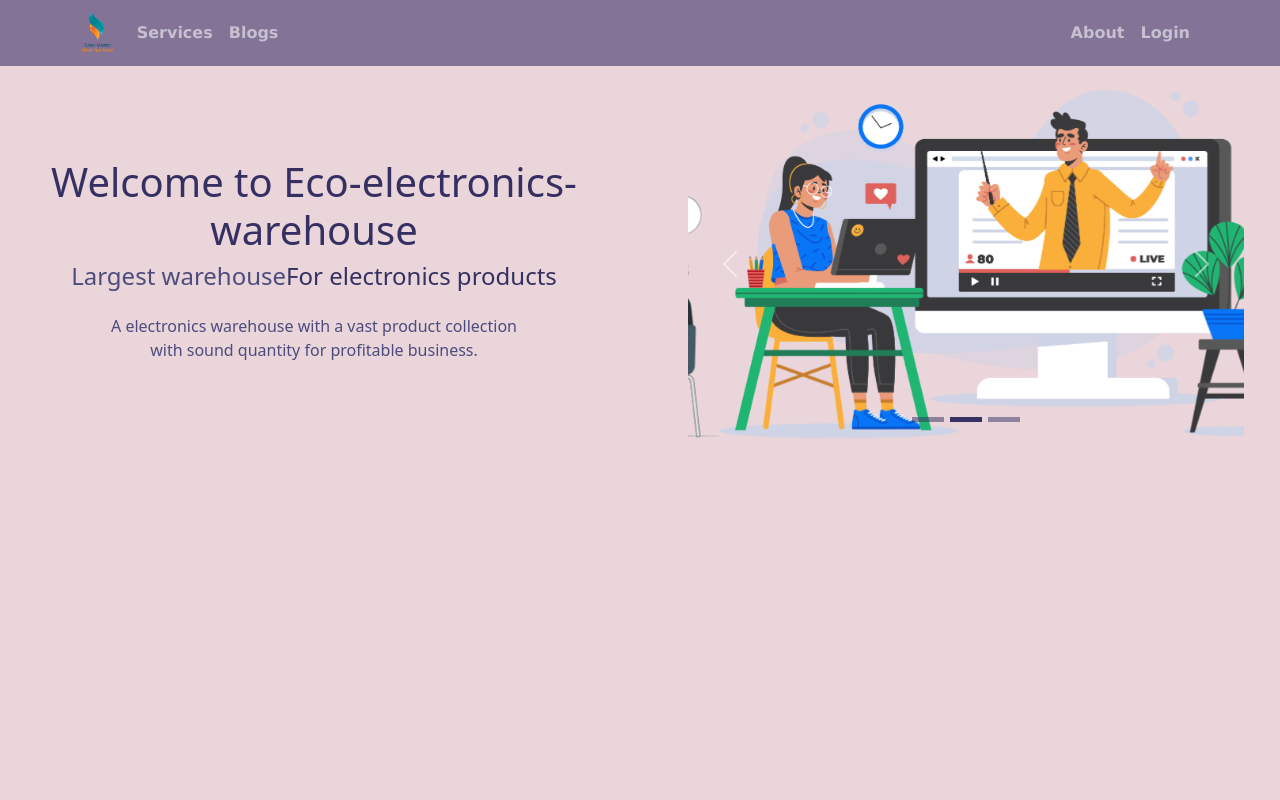
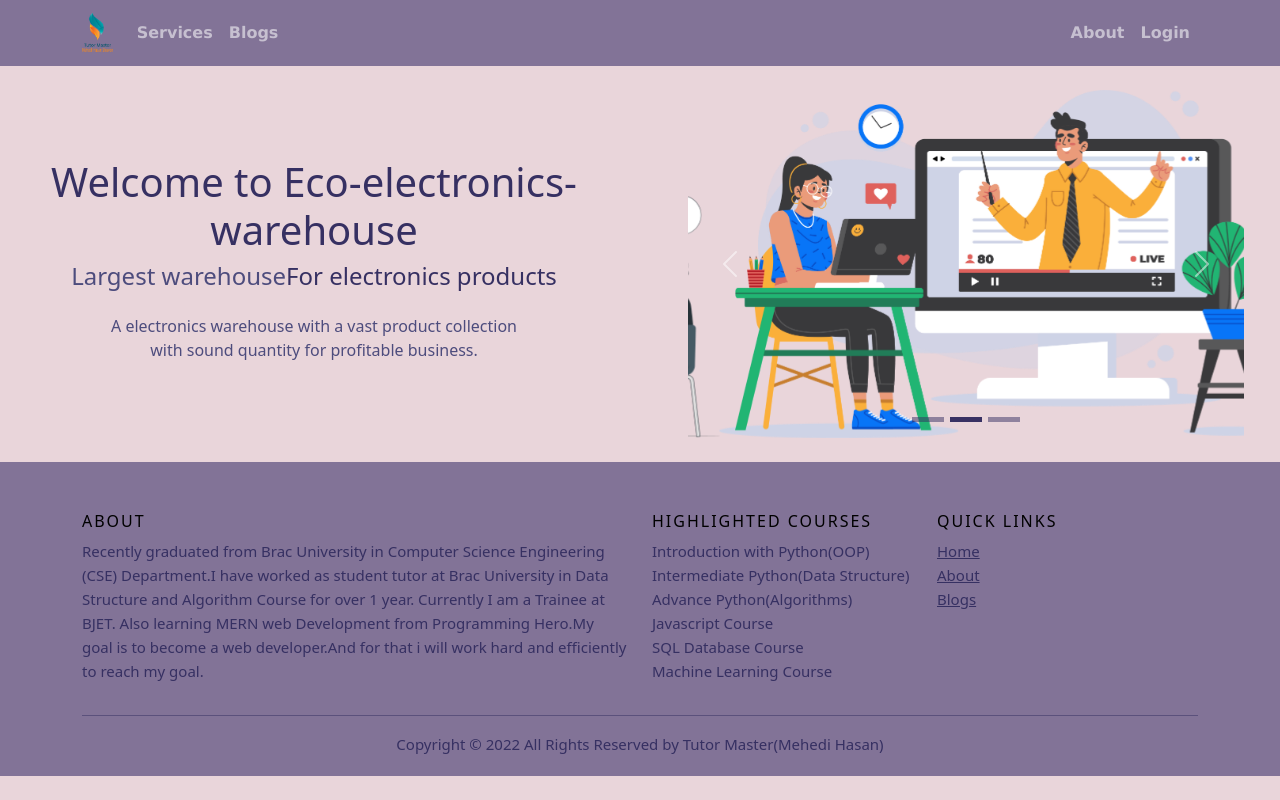
Before and after one commit to mehedi-hasan-shuvon/assignment-11-client-side, a React (Create React App) app: page / in a window 1280 px wide. Built offline with nearby package versions, Linux system fonts and the light colour scheme; no server answers.

Commit message:
added footer and fontawsome

```diff
--- a/package.json
+++ b/package.json
@@ -3,6 +3,9 @@
   "version": "0.1.0",
   "private": true,
   "dependencies": {
+    "@fortawesome/fontawesome-svg-core": "^6.1.1",
+    "@fortawesome/free-solid-svg-icons": "^6.1.1",
+    "@fortawesome/react-fontawesome": "^0.1.18",
     "@testing-library/jest-dom": "^5.16.4",
     "@testing-library/react": "^13.2.0",
     "@testing-library/user-event": "^13.5.0",
--- a/src/App.js
+++ b/src/App.js
@@ -8,6 +8,7 @@
 import NotFound from './Pages/Shared/NotFound/NotFound';
 import Login from './Pages/Login/Login/Login';
 import Register from './Pages/Login/Register/Register';
+import Footer from './Pages/Shared/Footer/Footer';
 
 
 function App() {
@@ -28,6 +29,7 @@
 
         <Route path='*' element={<NotFound></NotFound>}></Route>
       </Routes>
+      <Footer></Footer>
     </div>
   );
 }
--- /dev/null
+++ b/src/Pages/Shared/Footer/Footer.css
@@ -0,0 +1,178 @@
+.footer {
+    /* position: fixed; */
+    padding: 10px 10px 0px 10px;
+    bottom: 0;
+    width: 100%;
+    margin-top: -50px;
+    /* Height of the footer*/
+    height: 30px !important;
+    background-color: #827397;
+    color: white;
+
+}
+
+.site-footer {
+    background-color: #827397;
+    padding: 45px 0 20px;
+    font-size: 15px;
+    line-height: 24px;
+    color: #363062;
+}
+
+.site-footer hr {
+    border-top-color: #bbb;
+    opacity: 0.5
+}
+
+.site-footer hr.small {
+    margin: 20px 0
+}
+
+.site-footer h6 {
+    color: black;
+    font-size: 16px;
+    text-transform: uppercase;
+    margin-top: 5px;
+    letter-spacing: 2px
+}
+
+.site-footer a {
+    color: #737373;
+}
+
+.site-footer a:hover {
+    color: #3366cc;
+    text-decoration: none;
+}
+
+.footer-links {
+    padding-left: 0;
+    list-style: none
+}
+
+.footer-links li {
+    display: block
+}
+
+.footer-links a {
+    color: #363062;
+}
+
+.footer-links a:active,
+.footer-links a:focus,
+.footer-links a:hover {
+    color: #3366cc;
+    text-decoration: none;
+}
+
+.footer-links.inline li {
+    display: inline-block
+}
+
+.site-footer .social-icons {
+    text-align: right
+}
+
+.site-footer .social-icons a {
+    width: 40px;
+    height: 40px;
+    line-height: 40px;
+    margin-left: 6px;
+    margin-right: 0;
+    border-radius: 100%;
+    background-color: #33353d
+}
+
+.copyright-text {
+    margin: 0
+}
+
+@media (max-width:991px) {
+    .site-footer [class^=col-] {
+        margin-bottom: 30px
+    }
+}
+
+@media (max-width:767px) {
+    .site-footer {
+        padding-bottom: 0
+    }
+
+    .site-footer .copyright-text,
+    .site-footer .social-icons {
+        text-align: center
+    }
+}
+
+.social-icons {
+    padding-left: 0;
+    margin-bottom: 0;
+    list-style: none
+}
+
+.social-icons li {
+    display: inline-block;
+    margin-bottom: 4px
+}
+
+.social-icons li.title {
+    margin-right: 15px;
+    text-transform: uppercase;
+    color: #96a2b2;
+    font-weight: 700;
+    font-size: 13px
+}
+
+.social-icons a {
+    background-color: #eceeef;
+    color: #818a91;
+    font-size: 16px;
+    display: inline-block;
+    line-height: 44px;
+    width: 44px;
+    height: 44px;
+    text-align: center;
+    margin-right: 8px;
+    border-radius: 100%;
+    -webkit-transition: all .2s linear;
+    -o-transition: all .2s linear;
+    transition: all .2s linear
+}
+
+.social-icons a:active,
+.social-icons a:focus,
+.social-icons a:hover {
+    color: #fff;
+    background-color: #29aafe
+}
+
+.social-icons.size-sm a {
+    line-height: 34px;
+    height: 34px;
+    width: 34px;
+    font-size: 14px
+}
+
+.social-icons a.facebook:hover {
+    background-color: #3b5998
+}
+
+.social-icons a.twitter:hover {
+    background-color: #00aced
+}
+
+.social-icons a.linkedin:hover {
+    background-color: #007bb6
+}
+
+.social-icons a.dribbble:hover {
+    background-color: #ea4c89
+}
+
+@media (max-width:767px) {
+    .social-icons li.title {
+        display: block;
+        margin-right: 0;
+        font-weight: 600
+    }
+}
--- /dev/null
+++ b/src/Pages/Shared/Footer/Footer.js
@@ -0,0 +1,53 @@
+import { FontAwesomeIcon } from '@fortawesome/react-fontawesome';
+import React from 'react';
+import { Link } from 'react-router-dom';
+import './Footer.css'
+const Footer = () => {
+    return (
+        <footer class="site-footer">
+            <div class="container">
+                <div class="row">
+                    <div class="col-sm-12 col-md-6">
+                        <h6>About</h6>
+                        <p class="text-justify">Recently graduated from Brac University in Computer Science Engineering (CSE) Department.I have worked as student tutor at Brac University in Data Structure and Algorithm Course for over 1 year. Currently I am a Trainee at BJET. Also learning MERN web Development from Programming Hero.My goal is to become a web developer.And for that i will work hard and efficiently to reach my goal. </p>
+                    </div>
+
+                    <div class="col-xs-6 col-md-3">
+                        <h6>Highlighted Courses</h6>
+                        <ul class="footer-links">
+                            <li>Introduction with Python(OOP)</li>
+                            <li>Intermediate Python(Data Structure)</li>
+                            <li>Advance Python(Algorithms)</li>
+                            <li>Javascript Course</li>
+                            <li>SQL Database Course</li>
+                            <li>Machine Learning Course</li>
+                        </ul>
+                    </div>
+
+                    <div class="col-xs-6 col-md-3">
+                        <h6>Quick Links</h6>
+                        <ul class="footer-links">
+
+
+
+                            <li><Link to='/'>Home</Link></li>
+                            <li><Link to='/about'>About</Link></li>
+                            <li><Link to='/blogs'>Blogs</Link></li>
+                            <li><Link to='/login'></Link></li>
+                        </ul>
+                    </div>
+                </div>
+                <hr></hr>
+            </div>
+            <div class="container text-center">
+
+                <p class="copyright-text">Copyright &copy; {new Date().getFullYear()} All Rights Reserved by
+                    Tutor Master(Mehedi Hasan)</p>
+
+
+            </div>
+        </footer>
+    );
+};
+
+export default Footer;
```
Also changed, not shown: 1 other file (tests, documents, lock files or other folders).
